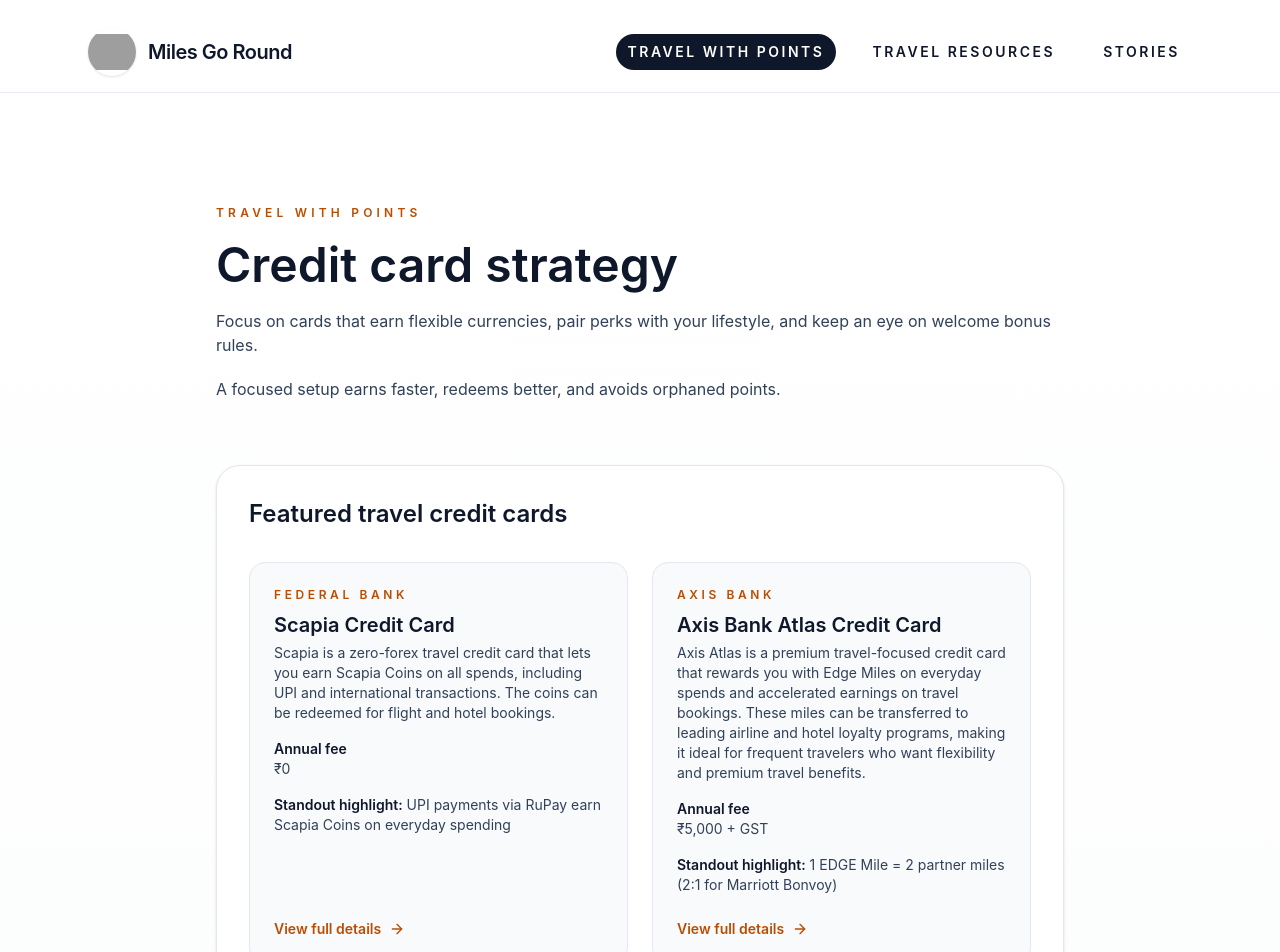
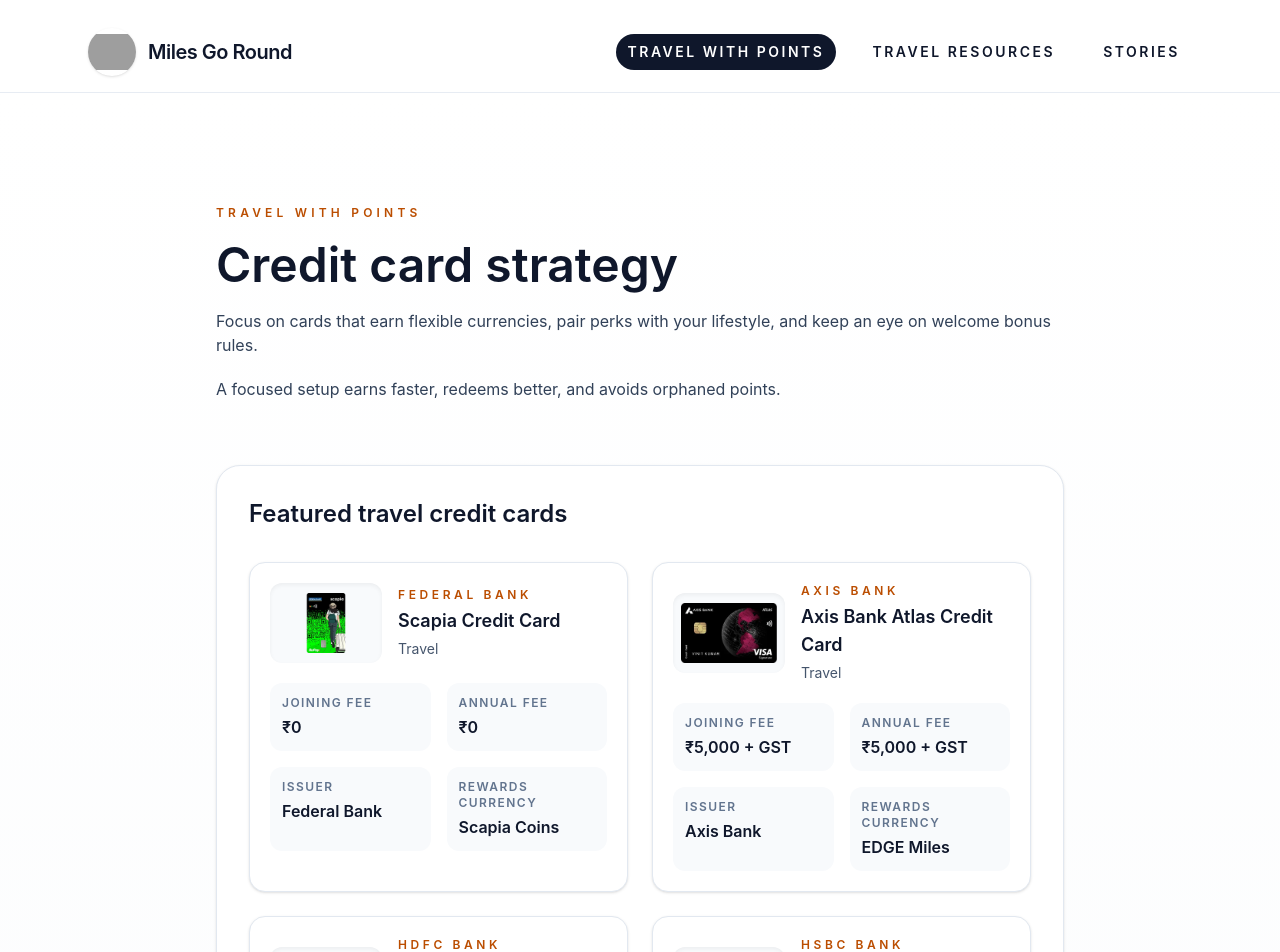
Before and after one commit to bansalmanik/travel-website, a Next.js app: page /travel-with-points/credit-cards in a window 1280 px wide. Shown: the top 952 px of the page. Built offline with nearby package versions, Linux system fonts and the light colour scheme; grey boxes are pictures that could not be loaded.

Commit message:
Simplify credit card listing details

```diff
--- a/app/travel-with-points/credit-cards/page.tsx
+++ b/app/travel-with-points/credit-cards/page.tsx
@@ -1,4 +1,5 @@
 import type { Metadata } from "next";
+import Image from "next/image";
 import Link from "next/link";
 
 import type { AnnualFee } from "@/app/travel-with-points/credit-cards/types";
@@ -58,16 +59,35 @@ export default async function CreditCardsPage() {
 
         <section className="space-y-8 rounded-3xl border border-slate-200 bg-white p-8 shadow-sm">
           <h2 className="text-2xl font-semibold text-slate-900">Featured travel credit cards</h2>
-          <div className="grid gap-6 md:grid-cols-2">
-            {cards.map((card) => (
+          <div className="grid gap-4 sm:gap-6 md:grid-cols-2">
+            {cards.map((card) => {
+              const joiningFee = card.joiningFee ?? card.JoiningFee;
+              const category = card.category ?? card.Category ?? card.type;
+
+              return (
                 <article
                   key={card.slug}
-                className="group flex flex-col justify-between rounded-2xl border border-slate-200 bg-slate-50 p-6 transition hover:-translate-y-1 hover:border-amber-300/60 hover:bg-white hover:shadow-md"
+                  className="group flex flex-col gap-5 rounded-2xl border border-slate-200 bg-white p-5 shadow-sm transition hover:-translate-y-1 hover:border-amber-300/60 hover:shadow-md"
                 >
-                <div className="space-y-4">
-                  <div>
+                  <div className="flex items-start gap-4 sm:items-center">
+                    {card.media?.cardImage ? (
+                      <div className="flex h-20 w-28 flex-none items-center justify-center rounded-xl bg-slate-50 p-2 shadow-inner">
+                        <Image
+                          src={card.media.cardImage.src}
+                          alt={card.media.cardImage.alt || card.name}
+                          width={168}
+                          height={120}
+                          className="h-full w-auto object-contain"
+                        />
+                      </div>
+                    ) : (
+                      <div className="flex h-20 w-28 flex-none items-center justify-center rounded-xl bg-slate-100 text-sm font-semibold text-slate-500">
+                        No image
+                      </div>
+                    )}
+                    <div className="space-y-1">
                       <p className="text-xs font-semibold uppercase tracking-[0.3em] text-amber-700">{card.issuer}</p>
-                    <h3 className="mt-2 text-xl font-semibold text-slate-900">
+                      <h3 className="text-lg font-semibold text-slate-900">
                         <Link
                           href={`/travel-with-points/credit-cards/${card.slug}`}
                           className="text-slate-900 underline-offset-4 transition hover:text-amber-700 hover:underline"
@@ -75,41 +95,33 @@ export default async function CreditCardsPage() {
                           {card.name}
                         </Link>
                       </h3>
-                    <p className="mt-1 text-sm text-slate-700">{card.summary}</p>
+                      {category ? (
+                        <p className="text-sm text-slate-600">{category}</p>
+                      ) : null}
                     </div>
-                  <dl className="grid gap-3 text-sm text-slate-700">
-                    <div>
-                      <dt className="font-semibold text-slate-900">Annual fee</dt>
-                      <dd>{formatAnnualFee(card.annualFee)}</dd>
+                  </div>
+
+                  <dl className="grid grid-cols-1 gap-4 text-sm text-slate-700 sm:grid-cols-2">
+                    <div className="rounded-xl bg-slate-50 p-3">
+                      <dt className="text-xs font-semibold uppercase tracking-[0.12em] text-slate-500">Joining fee</dt>
+                      <dd className="mt-1 text-base font-semibold text-slate-900">{joiningFee ?? "N/A"}</dd>
+                    </div>
+                    <div className="rounded-xl bg-slate-50 p-3">
+                      <dt className="text-xs font-semibold uppercase tracking-[0.12em] text-slate-500">Annual fee</dt>
+                      <dd className="mt-1 text-base font-semibold text-slate-900">{formatAnnualFee(card.annualFee)}</dd>
+                    </div>
+                    <div className="rounded-xl bg-slate-50 p-3">
+                      <dt className="text-xs font-semibold uppercase tracking-[0.12em] text-slate-500">Issuer</dt>
+                      <dd className="mt-1 text-base font-semibold text-slate-900">{card.issuer}</dd>
+                    </div>
+                    <div className="rounded-xl bg-slate-50 p-3">
+                      <dt className="text-xs font-semibold uppercase tracking-[0.12em] text-slate-500">Rewards currency</dt>
+                      <dd className="mt-1 text-base font-semibold text-slate-900">{card.rewardsCurrency ?? "N/A"}</dd>
                     </div>
                   </dl>
-                  {card.keyHighlights?.length ? (
-                    <p className="text-sm text-slate-700">
-                      <span className="font-semibold text-slate-900">Standout highlight:</span> {card.keyHighlights[0]}
-                    </p>
-                  ) : null}
-                </div>
-                <Link
-                  href={`/travel-with-points/credit-cards/${card.slug}`}
-                  className="mt-6 inline-flex items-center text-sm font-semibold text-amber-700"
-                >
-                  View full details
-                  <svg
-                    aria-hidden
-                    className="ml-2 h-4 w-4"
-                    fill="none"
-                    stroke="currentColor"
-                    strokeLinecap="round"
-                    strokeLinejoin="round"
-                    strokeWidth="2"
-                    viewBox="0 0 24 24"
-                  >
-                    <path d="M5 12h14" />
-                    <path d="m12 5 7 7-7 7" />
-                  </svg>
-                </Link>
                 </article>
-            ))}
+              );
+            })}
           </div>
         </section>
 
```
Lines whose indentation alone changed are shown as unchanged.
